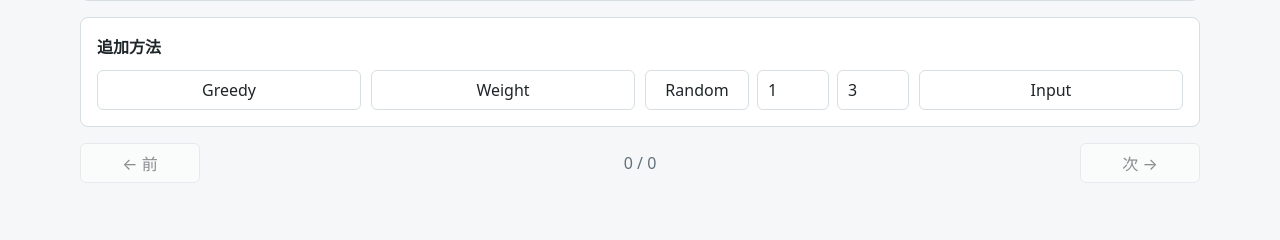
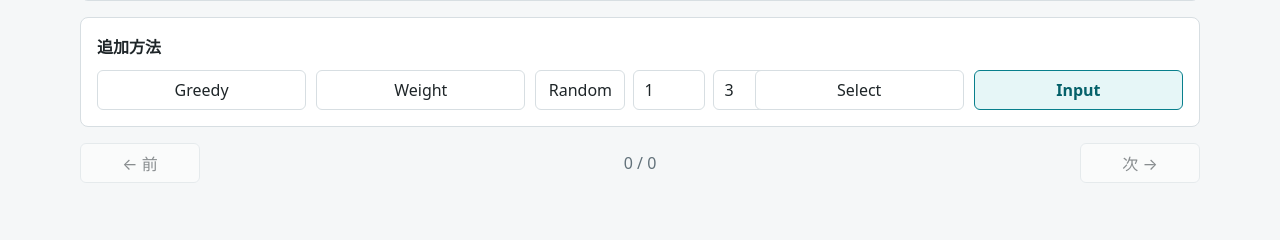
Before and after one commit to nekotsuna/NITKC_opencampus_LLM_demonstration, a FastAPI app: page / in a window 1280 px wide. Shown: the part 347-587 px from the top of the page. Run offline with FastAPI, Linux system fonts and the light colour scheme.

Commit message:
feat: persist selected token method

```diff
--- a/client/static/css/style.css
+++ b/client/static/css/style.css
@@ -37,6 +37,13 @@ button {
 
 button:hover {
   border-color: var(--accent);
+}
+
+button.is-selected {
+  border-color: var(--accent);
+  background: #e6f6f7;
+  color: var(--accent-strong);
+  font-weight: 700;
 }
 
 button:disabled {
@@ -192,7 +199,7 @@ tr.selectable-row:hover {
 
 .method-grid {
   display: grid;
-  grid-template-columns: repeat(4, minmax(120px, 1fr));
+  grid-template-columns: repeat(5, minmax(110px, 1fr));
   gap: 10px;
 }
 
--- a/client/static/js/main.js
+++ b/client/static/js/main.js
@@ -24,9 +24,34 @@ function setPendingAddition(value) {
   renderApp(elements, state);
 }
 
+function selectMethod(method) {
+  state.selectedMethod = method;
+}
+
+function chooseAdditionForSelectedMethod(table) {
+  if (state.selectedMethod === "greedy") {
+    return chooseGreedyToken(table);
+  }
+
+  if (state.selectedMethod === "weight") {
+    return chooseWeightedToken(table);
+  }
+
+  if (state.selectedMethod === "random") {
+    const startRank = Number.parseInt(elements.randomStartInput.value, 10);
+    const endRank = Number.parseInt(elements.randomEndInput.value, 10);
+    return chooseRandomToken(table, startRank, endRank);
+  }
+
+  // Selectはユーザーがテーブルから選ぶ方式、Inputはユーザーが直接入力する方式なので、
+  // 新しい候補を取得した直後は追加予定文字列を空にします。
+  return "";
+}
+
 async function handlePredict() {
   const topK = readTopK(elements);
   const nextText = `${state.currentText}${state.pendingAddition}`;
+  const addedText = state.pendingAddition;
 
   if (!nextText) {
     window.alert("追加する文字列を入力してください。");
@@ -43,11 +68,11 @@ async function handlePredict() {
       inputText: nextText,
       tokens: response.tokens,
       table: response.table,
-      addedText: state.pendingAddition,
+      addedText,
     });
     state.currentText = nextText;
-    state.pendingAddition = "";
     state.latestResponse = response;
+    state.pendingAddition = chooseAdditionForSelectedMethod(response.table);
     setStatus(elements, "完了");
   } catch (error) {
     window.alert(error.message);
@@ -63,6 +88,7 @@ function getLatestTable() {
 }
 
 elements.additionInput.addEventListener("input", (event) => {
+  selectMethod("input");
   state.pendingAddition = event.target.value;
   renderApp(elements, state);
 });
@@ -77,20 +103,30 @@ elements.predictButton.addEventListener("click", () => {
 });
 
 elements.greedyButton.addEventListener("click", () => {
+  selectMethod("greedy");
   setPendingAddition(chooseGreedyToken(getLatestTable()));
 });
 
 elements.weightButton.addEventListener("click", () => {
+  selectMethod("weight");
   setPendingAddition(chooseWeightedToken(getLatestTable()));
 });
 
 elements.randomButton.addEventListener("click", () => {
+  selectMethod("random");
   const startRank = Number.parseInt(elements.randomStartInput.value, 10);
   const endRank = Number.parseInt(elements.randomEndInput.value, 10);
   setPendingAddition(chooseRandomToken(getLatestTable(), startRank, endRank));
 });
 
+elements.selectButton.addEventListener("click", () => {
+  selectMethod("select");
+  setPendingAddition("");
+});
+
 elements.inputModeButton.addEventListener("click", () => {
+  selectMethod("input");
+  renderApp(elements, state);
   elements.additionInput.focus();
 });
 
@@ -99,6 +135,7 @@ elements.tableBody.addEventListener("click", (event) => {
   if (!row) {
     return;
   }
+  selectMethod("select");
   setPendingAddition(row.dataset.token);
 });
 
--- a/client/static/js/state.js
+++ b/client/static/js/state.js
@@ -2,6 +2,7 @@ export function createInitialState() {
   return {
     currentText: "",
     pendingAddition: "",
+    selectedMethod: "input",
     latestResponse: null,
     history: [],
     currentHistoryIndex: -1,
--- a/client/static/js/ui.js
+++ b/client/static/js/ui.js
@@ -12,6 +12,7 @@ export function getElements() {
     randomButton: document.querySelector("#random-button"),
     randomStartInput: document.querySelector("#random-start-input"),
     randomEndInput: document.querySelector("#random-end-input"),
+    selectButton: document.querySelector("#select-button"),
     inputModeButton: document.querySelector("#input-mode-button"),
     previousButton: document.querySelector("#previous-button"),
     nextButton: document.querySelector("#next-button"),
@@ -31,6 +32,7 @@ export function renderApp(elements, state) {
   renderTokenDisplay(elements, state);
   renderCandidateTable(elements, state.latestResponse?.table || []);
   renderHistoryPosition(elements, state);
+  renderSelectedMethod(elements, state.selectedMethod);
   elements.tableTitle.textContent = `Top-${readTopK(elements)}`;
   elements.additionInput.value = state.pendingAddition;
   elements.predictButton.disabled = state.isLoading;
@@ -106,6 +108,22 @@ export function setStatus(elements, message) {
   elements.statusMessage.textContent = message;
 }
 
+function renderSelectedMethod(elements, selectedMethod) {
+  const methodButtons = {
+    greedy: elements.greedyButton,
+    weight: elements.weightButton,
+    random: elements.randomButton,
+    select: elements.selectButton,
+    input: elements.inputModeButton,
+  };
+
+  Object.entries(methodButtons).forEach(([method, button]) => {
+    const isSelected = method === selectedMethod;
+    button.classList.toggle("is-selected", isSelected);
+    button.setAttribute("aria-pressed", String(isSelected));
+  });
+}
+
 function textToDisplayTokens(text) {
   if (!text) {
     return [];
--- a/client/templates/index.html
+++ b/client/templates/index.html
@@ -57,6 +57,7 @@
               <input id="random-start-input" type="number" min="1" value="1" aria-label="Random開始順位">
               <input id="random-end-input" type="number" min="1" value="3" aria-label="Random終了順位">
             </div>
+            <button id="select-button" type="button">Select</button>
             <button id="input-mode-button" type="button">Input</button>
           </div>
         </section>
```
